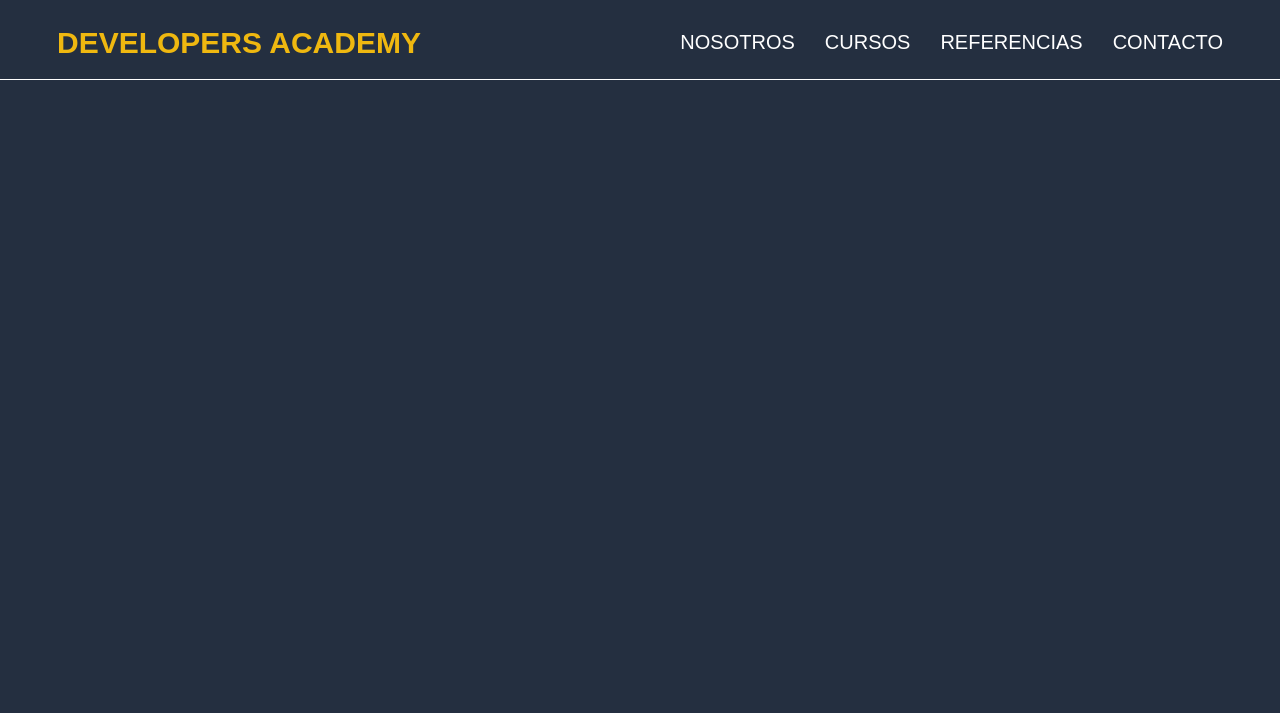
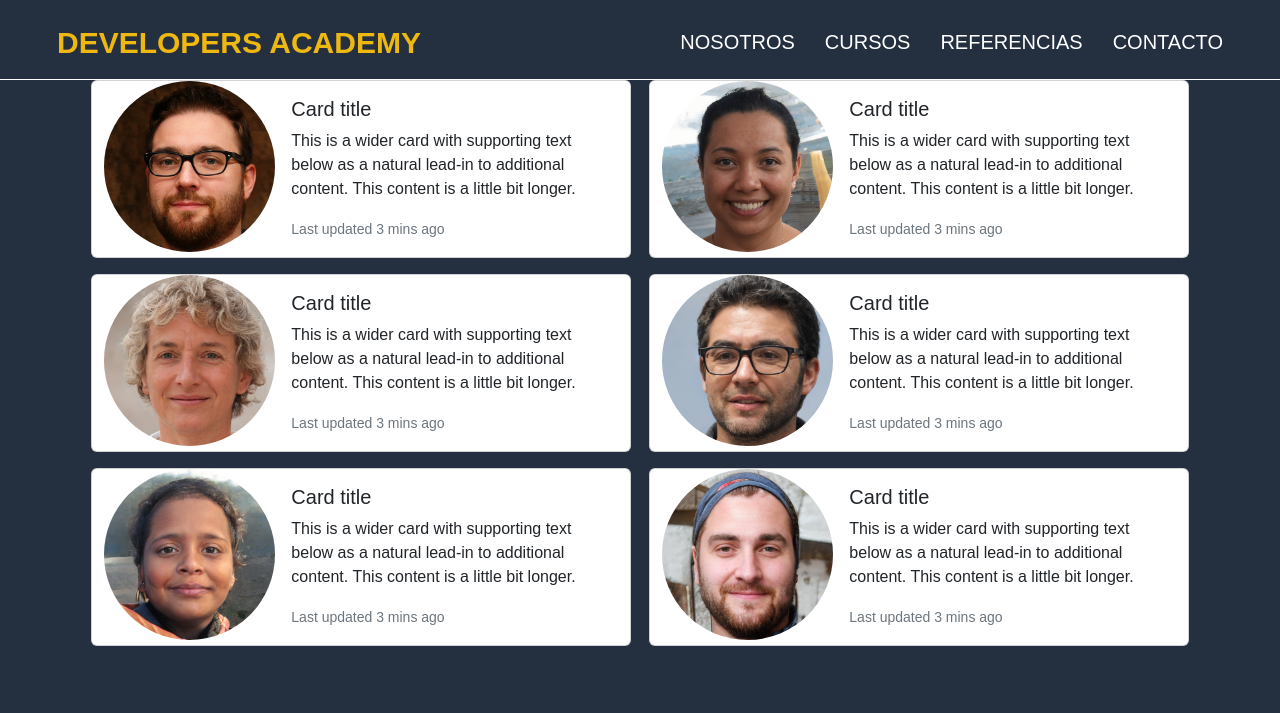
Before and after one commit to Ivaldum/Proyecto-Coder, a plain HTML site: page pages/references.html in a window 1280 px wide. Shown: the top 713 px of the page. Drawn offline with nearby package versions, Linux system fonts and the light colour scheme; files that its build step writes are made by us from their sources.

Commit message:
fixed error and add bootstrap

```diff
--- a/css/style.css
+++ b/css/style.css
@@ -370,6 +370,9 @@ label{
     display: none;
 }
 
+/*REFERENCES*/
+
+
 /*RESPONSIVE @Media*/
 @media screen and (min-width:600px){
     /*Cursos*/
--- a/pages/references.html
+++ b/pages/references.html
@@ -8,7 +8,7 @@
     <title>Developers Academy</title>
     <!-- CSS only -->
     <link href="https://cdn.jsdelivr.net/npm/bootstrap@5.2.0/dist/css/bootstrap.min.css" rel="stylesheet" integrity="sha384-gH2yIJqKdNHPEq0n4Mqa/HGKIhSkIHeL5AyhkYV8i59U5AR6csBvApHHNl/vI1Bx" crossorigin="anonymous">
-    <link rel="stylesheet" href="css/style.css">
+    <link rel="stylesheet" href="../css/style.css">
     <!-- Fontawesome -->
     <script src="https://kit.fontawesome.com/41213b34c6.js" crossorigin="anonymous"></script>
 </head>
@@ -18,27 +18,115 @@
         <nav-container class="nav-container">
             <a href="#" class="logo-menu">DEVELOPERS ACADEMY</a>
             <button class="open-menu" aria-label="Abrir menu">
-                <img src="img/bars.svg" alt="Abrir menu">
+                <img src="../img/bars.svg" alt="Abrir menu">
             </button>
             <ul class="nav-container-menu">
                 <button class="close-menu" aria-label="cerrar menu">
-                    <img src="img/cross-15.svg" alt="cerrar menu">
+                    <img src="../img/cross-15.svg" alt="cerrar menu">
                 </button>
                 <li>
-                    <a href="#">Nosotros</a>
+                    <a href="../pages/aboutUs.html">Nosotros</a>
                 </li>
                 <li>
-                    <a href="pages/curses.html">Cursos</a>
+                    <a href="../pages/curses.html">Cursos</a>
                 </li>
                 <li>
                     <a href="#">Referencias</a>
                 </li>
                 <li>
-                    <a href="pages/contact.html">Contacto</a>
+                    <a href="../pages/contact.html">Contacto</a>
                 </li>
             </ul>
         </nav-container>
     </header>
+
+    <div class="container mx-auto row d-flex justify-content-around">
+        <div class="card mb-3 col-12 text-dark" style="max-width: 540px;">
+            <div class="row g-0">
+                <div class="col-md-4">
+                    <img src="../img/persona1.jpg" class="img-fluid rounded-pill img-size" alt="...">
+                </div>
+                <div class="col-md-8">
+                    <div class="card-body">
+                        <h5 class="card-title">Card title</h5>
+                        <p class="card-text">This is a wider card with supporting text below as a natural lead-in to additional content. This content is a little bit longer.</p>
+                        <p class="card-text"><small class="text-muted">Last updated 3 mins ago</small></p>
+                    </div>
+                </div>
+            </div>
+        </div>
+        <div class="card mb-3 col-12 text-dark" style="max-width: 540px;">
+            <div class="row g-0">
+                <div class="col-md-4">
+                    <img src="../img/persona2.jpg" class="img-fluid rounded-pill" alt="...">
+                </div>
+                <div class="col-md-8">
+                    <div class="card-body">
+                        <h5 class="card-title">Card title</h5>
+                        <p class="card-text">This is a wider card with supporting text below as a natural lead-in to additional content. This content is a little bit longer.</p>
+                        <p class="card-text"><small class="text-muted">Last updated 3 mins ago</small></p>
+                    </div>
+                </div>
+            </div>
+        </div>
+        <div class="card mb-3 col-12 text-dark" style="max-width: 540px;">
+            <div class="row g-0">
+                <div class="col-md-4">
+                    <img src="../img/persona3.jpg" class="img-fluid rounded-pill" alt="...">
+                </div>
+                <div class="col-md-8">
+                    <div class="card-body">
+                        <h5 class="card-title">Card title</h5>
+                        <p class="card-text">This is a wider card with supporting text below as a natural lead-in to additional content. This content is a little bit longer.</p>
+                        <p class="card-text"><small class="text-muted">Last updated 3 mins ago</small></p>
+                    </div>
+                </div>
+            </div>
+        </div>
+        <div class="card mb-3 col-12 text-dark" style="max-width: 540px;">
+            <div class="row g-0">
+                <div class="col-md-4">
+                    <img src="../img/persona4.jpg" class="img-fluid rounded-pill" alt="...">
+                </div>
+                <div class="col-md-8">
+                    <div class="card-body">
+                        <h5 class="card-title">Card title</h5>
+                        <p class="card-text">This is a wider card with supporting text below as a natural lead-in to additional content. This content is a little bit longer.</p>
+                        <p class="card-text"><small class="text-muted">Last updated 3 mins ago</small></p>
+                    </div>
+                </div>
+            </div>
+        </div>
+        <div class="card mb-3 col-12 text-dark" style="max-width: 540px;">
+            <div class="row g-0">
+                <div class="col-md-4">
+                    <img src="../img/persona5.jpg" class="img-fluid rounded-pill" alt="...">
+                </div>
+                <div class="col-md-8">
+                    <div class="card-body">
+                        <h5 class="card-title">Card title</h5>
+                        <p class="card-text">This is a wider card with supporting text below as a natural lead-in to additional content. This content is a little bit longer.</p>
+                        <p class="card-text"><small class="text-muted">Last updated 3 mins ago</small></p>
+                    </div>
+                </div>
+            </div>
+        </div>
+        <div class="card mb-3 col-12 text-dark" style="max-width: 540px;">
+            <div class="row g-0">
+                <div class="col-md-4">
+                    <img src="../img/persona6.jpg" class="img-fluid rounded-pill" alt="...">
+                </div>
+                <div class="col-md-8">
+                    <div class="card-body">
+                        <h5 class="card-title">Card title</h5>
+                        <p class="card-text">This is a wider card with supporting text below as a natural lead-in to additional content. This content is a little bit longer.</p>
+                        <p class="card-text"><small class="text-muted">Last updated 3 mins ago</small></p>
+                    </div>
+                </div>
+            </div>
+        </div>
+    </div>
+
     <footer class="footer-container">
         <div class="footer-info">
             <ul class="redes-footer">
@@ -59,6 +147,6 @@
     <!-- JavaScript Bundle with Popper -->
     <script src="https://cdn.jsdelivr.net/npm/bootstrap@5.2.0/dist/js/bootstrap.bundle.min.js" integrity="sha384-A3rJD856KowSb7dwlZdYEkO39Gagi7vIsF0jrRAoQmDKKtQBHUuLZ9AsSv4jD4Xa" crossorigin="anonymous"></script>
     <!-- Link javascript -->
-    <script src="js/app.js"></script>
+    <script src="../js/app.js"></script>
 </body>
 </html>
```
Also changed, not shown: img/persona1.jpg (added), img/persona2.jpg (added), img/persona3.jpg (added), img/persona4.jpg (added), img/persona5.jpg (added), img/persona6.jpg (added).
